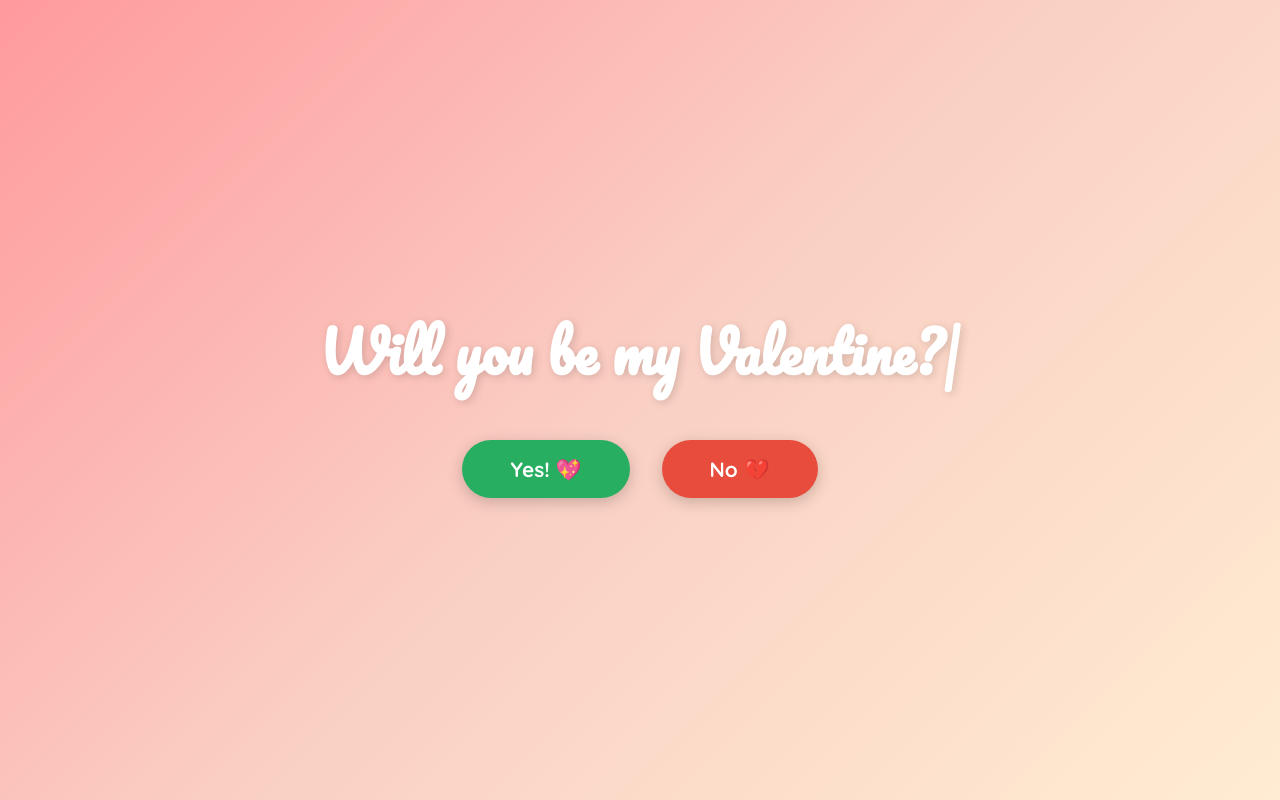
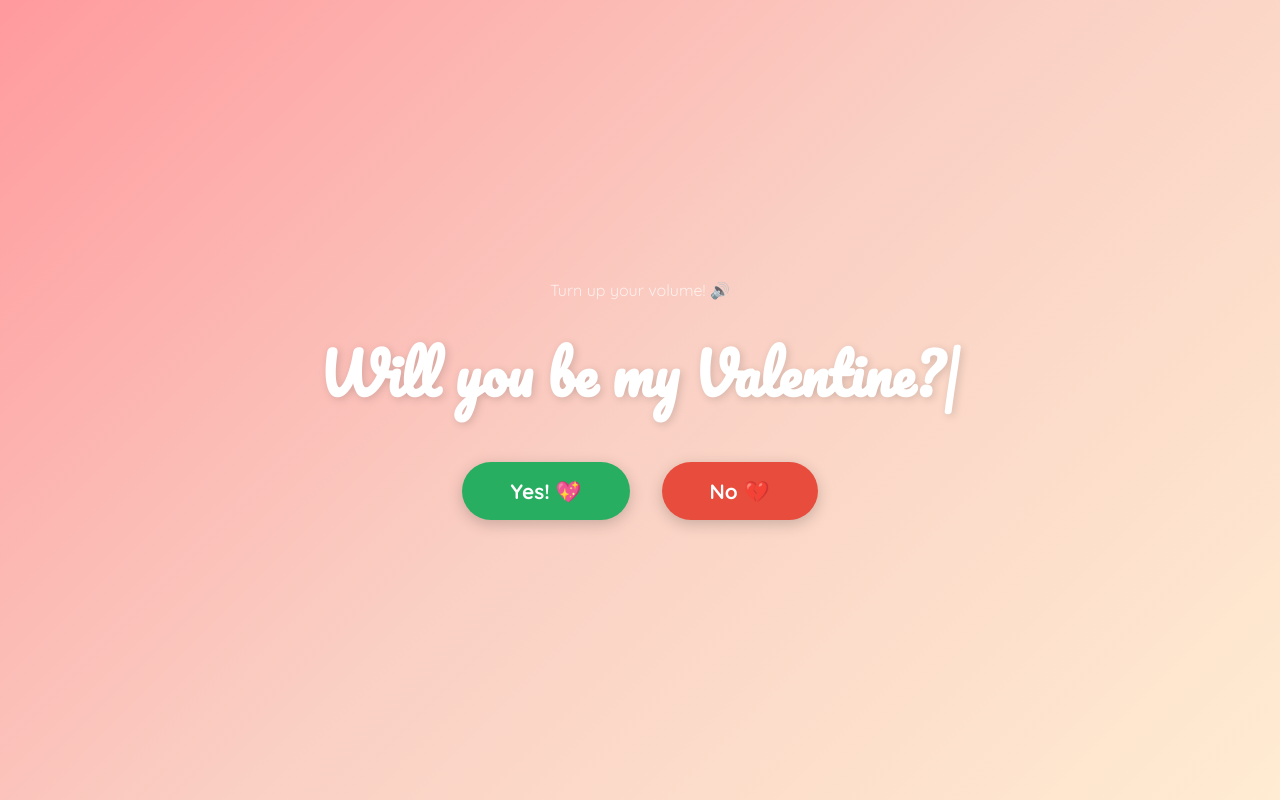
Before and after one commit to mattcoleanderson/will-you-be-my-valentine, a React (Vite) app: page / in a window 1280 px wide. Built offline with nearby package versions, Linux system fonts and the light colour scheme.

Commit message:
add a message to turn up your volume

```diff
--- a/src/App.css
+++ b/src/App.css
@@ -73,6 +73,14 @@
   text-align: center;
   z-index: 1;
   padding: 2rem;
+}
+
+.volume-hint {
+  font-family: var(--font-body);
+  font-size: 1rem;
+  color: var(--white);
+  opacity: 0.7;
+  margin-bottom: 1.5rem;
 }
 
 .question-text {
--- a/src/components/ValentineQuestion.jsx
+++ b/src/components/ValentineQuestion.jsx
@@ -1,17 +1,20 @@
 import { useState, useEffect, useRef, useCallback } from "react";
-import { QUESTION_TEXT, YES_TEXT, NO_TEXT } from "../constants";
+import { QUESTION_TEXT, YES_TEXT, NO_TEXT, VOLUME_HINT } from "../constants";
+
+const NO_OPTION_TEXT = 'You thought "no" was an option? 😉';
 
 export default function ValentineQuestion({ onYesClick }) {
   const [displayedText, setDisplayedText] = useState("");
   const [typingDone, setTypingDone] = useState(false);
   const [isFollowing, setIsFollowing] = useState(false);
+  const [tauntText, setTauntText] = useState("");
   const [mousePos, setMousePos] = useState({ x: 0, y: 0 });
 
   const yesBtnRef = useRef(null);
   const btnWidth = useRef(0);
   const btnHeight = useRef(0);
 
-  // Typing animation
+  // Typing animation for question
   useEffect(() => {
     let i = 0;
     const interval = setInterval(() => {
@@ -24,6 +27,19 @@ export default function ValentineQuestion({ onYesClick }) {
     }, 80);
     return () => clearInterval(interval);
   }, []);
+
+  // Typing animation for taunt
+  useEffect(() => {
+    if (!isFollowing) return;
+    let i = 0;
+    setTauntText("");
+    const interval = setInterval(() => {
+      i++;
+      setTauntText(NO_OPTION_TEXT.slice(0, i));
+      if (i >= NO_OPTION_TEXT.length) clearInterval(interval);
+    }, 80);
+    return () => clearInterval(interval);
+  }, [isFollowing]);
 
   // Measure Yes button dimensions
   useEffect(() => {
@@ -77,9 +93,19 @@ export default function ValentineQuestion({ onYesClick }) {
 
   return (
     <div className="question-container">
+      <p className="volume-hint">{VOLUME_HINT}</p>
       <h1 className="question-text">
-        {displayedText}
-        <span className={`caret ${typingDone ? "blink" : ""}`}>|</span>
+        {isFollowing ? (
+          <>
+            {tauntText}
+            <span className="caret blink">|</span>
+          </>
+        ) : (
+          <>
+            {displayedText}
+            <span className={`caret ${typingDone ? "blink" : ""}`}>|</span>
+          </>
+        )}
       </h1>
 
       {typingDone && (
--- a/src/constants.js
+++ b/src/constants.js
@@ -4,5 +4,6 @@ export const NO_TEXT = "No 💔";
 export const CELEBRATION_CAPTION = "I can't believe you said yes!!! 😍";
 export const COUPLE_PHOTO_PATH = "/couple-photo.jpeg";
 export const MOBILE_WARNING = "You need to open this on a computer!";
+export const VOLUME_HINT = "Turn up your volume! 🔊";
 export const CELEBRATION_SONG_PATH = "/celebration-song.mp3";
 export const MOBILE_BREAKPOINT = 768;
```
